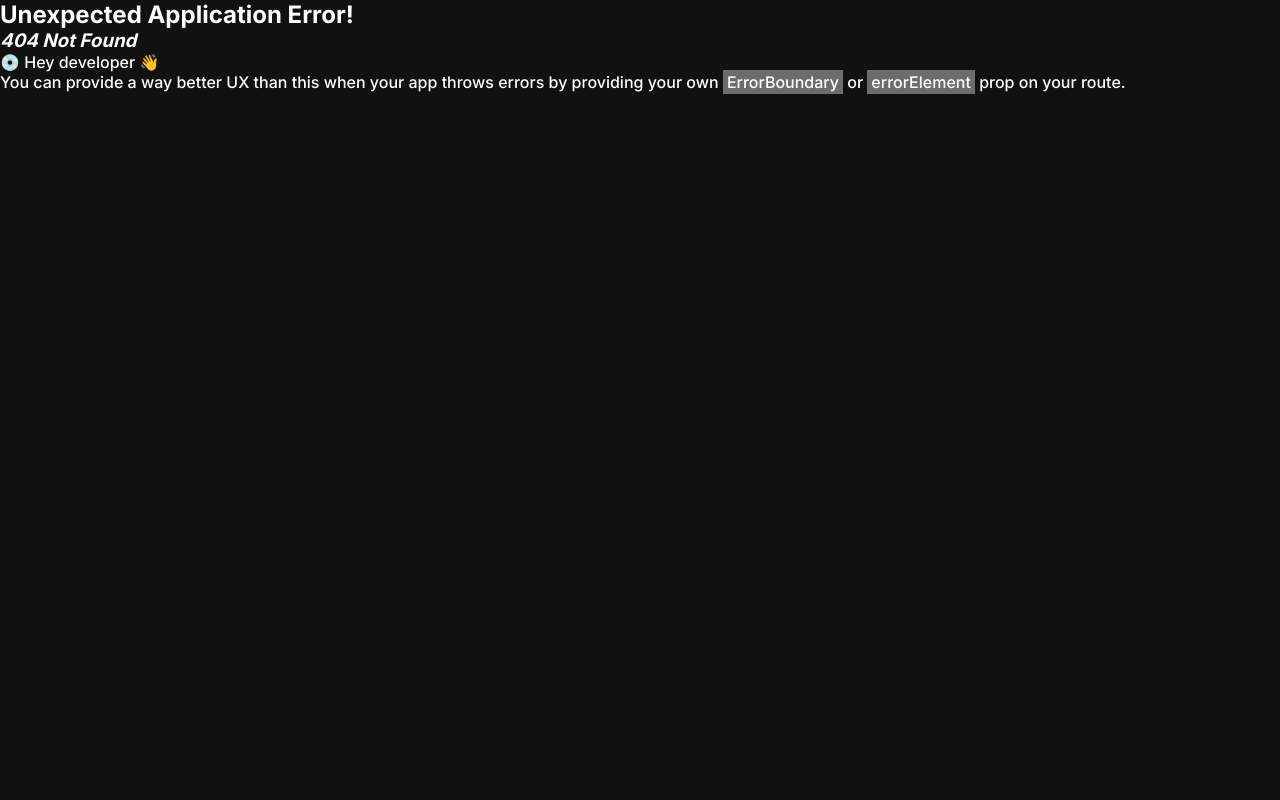
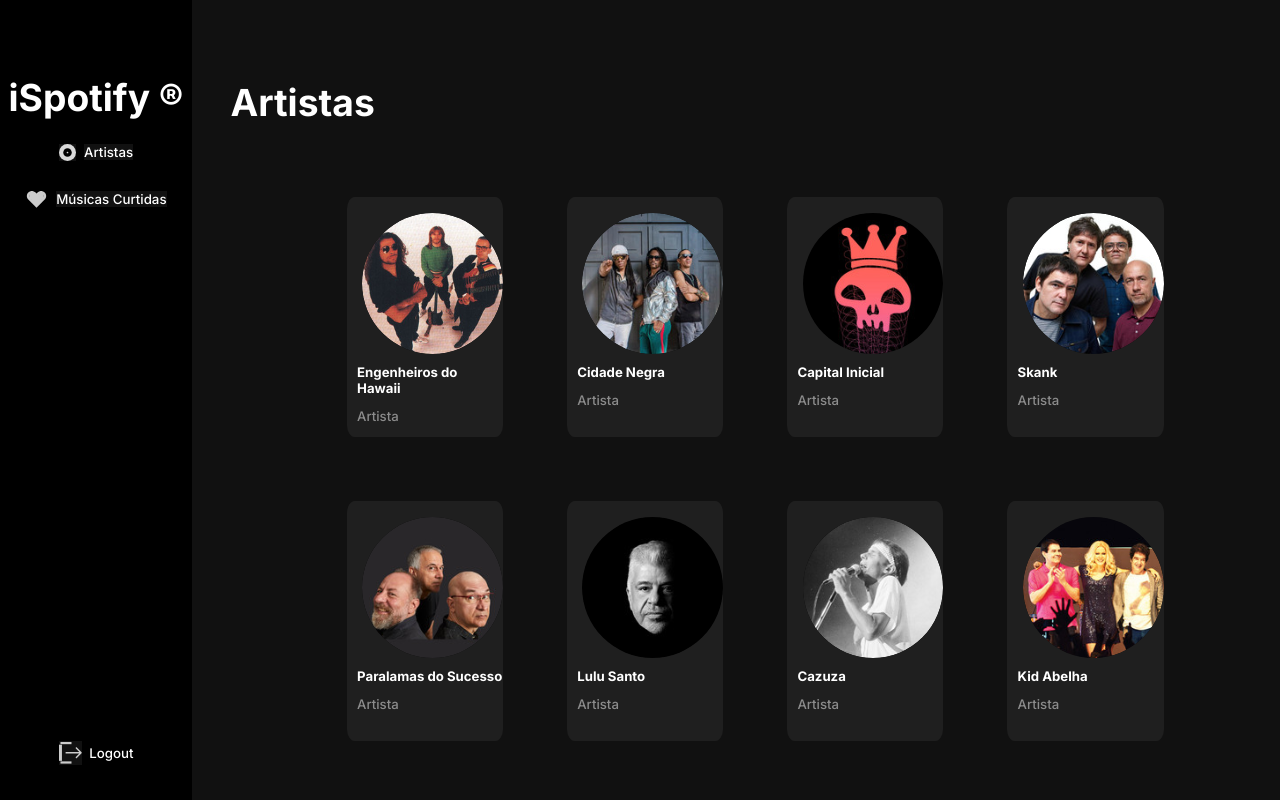
Before and after one commit to Henrique-Dias15/iSpotify, a React (Vite) app: page /Desktop2 in a window 1280 px wide. Before the commit this address had no page. Shown: the top 800 px of the page. Built offline with nearby package versions, Linux system fonts and the light colour scheme.

Commit message:
Funcionando com Artistas estaticos

```diff
--- a/src/App.jsx
+++ b/src/App.jsx
@@ -1,6 +1,7 @@
 import { RouterProvider } from 'react-router-dom'
 import PáginaLogIn from './components/PáginaLogIn.jsx'
 import router from './services/Rotas.jsx'
+
 
 function App() {
   return (
--- a/src/components/Artistas.css
+++ b/src/components/Artistas.css
@@ -1,10 +1,12 @@
 .ListaArtistas {
     background-color: #1F1F1F;
     border-radius: 5%;
-    width: 5vw;
-    height: 31vh;
-    flex: 0 0 calc(20% - 1.5vh );
-    margin: 0.75vh;
+    width: 60vw;
+    height: 30vh;
+    flex: 0 0 calc(14% - 1.5vh );
+    margin: 4vh;
+
+
 
 }
 
@@ -19,8 +21,10 @@
 
 .ListaArtistas h1,
 .ListaArtistas p {
+    margin-top: 0.8vw;
     margin-left: 0.8vw;
     font-size: 1.65vh;
+    background-color: #1F1F1F;
 }
 
 .ListaArtistas p {
@@ -30,10 +34,12 @@
 
 .ArtistasTexto {
     margin-top: 4vh;
+    background-color: #1F1F1F;
 }
 .caixaArtistas{
     display: flex;
     flex-wrap: wrap;
     justify-content: center;
     align-items: center;
+
 }
--- a/src/components/Artistas.jsx
+++ b/src/components/Artistas.jsx
@@ -1,6 +1,6 @@
 import React, { useState, useEffect } from 'react';
 import './Artistas.css';
-
+import api  from  "./api.js"
 const Artistas = () => {
 
   const [listArtistas, setListaArtistas] = useState ([
@@ -52,10 +52,10 @@
         return (
           <div className='ListaArtistas'>
             <img src={artista.imagem}/>
-            <div className='ArtistasTexto'>
+
               <h1>{artista.nome}</h1>
               <p>Artista</p>
-            </div>
+
           </div>
         );
       })}
--- a/src/components/Desktop2.css
+++ b/src/components/Desktop2.css
@@ -27,6 +27,7 @@
   width: 100vw;
   display: flex;
   flex-wrap: nowrap;
+
 }
 
 .Main2 {
@@ -51,6 +52,7 @@
 
 .SideBar h1 {
   margin-top: 9.35vh;
+  background-color: black;
 }
 
 .Artistas,
@@ -59,6 +61,7 @@
   justify-content: center;
   align-items: center;
   margin-top: 2.97vh;
+  background-color: black;
 }
 
 .Artistas img {
@@ -71,15 +74,21 @@
   height: 3.5vh;
   width: 1.8vw;
   margin-right: 0.6vw;
+  background-color: black;
 }
 
-.Logout {
+.Logout{
+  background-color: black;
+}
+.Logout button{
   display: flex;
   justify-content: center;
   align-items: center;
   width: 0.7vw;
   left: 0.7vw;
   margin-top: 66vh;
+  border: 0;
+  background-color: black;
 }
 
 .Logout p {
@@ -90,6 +99,8 @@
   height: 3vh;
   width: 1.8vw
 }
+
+
 
 /* Principal */
 
--- a/src/components/Desktop2.jsx
+++ b/src/components/Desktop2.jsx
@@ -1,8 +1,23 @@
 import React from "react";
 import "./Desktop2.css";
 import Artistas from "./Artistas";
+import api  from  "./api.js"
+import { useNavigate} from "react-router-dom"
 
 function Desktop2() {
+
+  const navigate = useNavigate();
+  async function logout() {
+    try {
+      await api.post("/users/logout", {
+      });
+      navigate('/');
+    } catch (error) {
+
+      alert(error.response?.data || "Erro desconhecido");
+    }
+  }
+
   return (
     <div className="Display">
       <div className="SideBar">
@@ -16,8 +31,7 @@
           <p>Músicas Curtidas</p>
         </div>
         <div className="Logout">
-          <img src="src\assets\symbols\logout.svg" />
-          <p>Logout</p>
+          <button onClick={logout}> <img src="src\assets\symbols\logout.svg" />Logout</button>
         </div>
       </div>
       <div className="Main2">
--- a/src/components/PaginaCadastro.css
+++ b/src/components/PaginaCadastro.css
@@ -19,7 +19,7 @@
 
 .FormularioCadastro {
     height: 20vh;
-    margin-top: 4vh;
+    margin-top: 10vh;
     display: flex;
     flex-direction: column;
     align-items: center;
--- a/src/components/PaginaCadastro.jsx
+++ b/src/components/PaginaCadastro.jsx
@@ -1,6 +1,6 @@
 import React, {useEffect, useState} from 'react'
 import "./PaginaCadastro.css"
-import { Link } from "react-router-dom"
+import { Link, useNavigate } from "react-router-dom"
 import api  from  "./api.js"
 
 
@@ -9,6 +9,7 @@
     const[email,setEmail] = useState('');
     const[senha,setSenha] = useState('');
     const[name,setName] = useState('');
+    const navigate = useNavigate();
 
 
     async function handleSubmit() {
@@ -19,8 +20,7 @@
           password: senha,
           role: "user",
         });
-
-        console.log("deu certo");
+        navigate("/");
       } catch (error) {
 
         alert(error.response?.data || "Erro desconhecido");
--- a/src/components/PáginaLogIn.jsx
+++ b/src/components/PáginaLogIn.jsx
@@ -1,10 +1,36 @@
-import React from 'react'
+import React,{useState} from 'react'
 import "./PáginaLogIn.css"
-import { Link } from "react-router-dom"
+import { useNavigate} from "react-router-dom"
 import PaginaCadastro from './PaginaCadastro'
+import api  from  "./api.js"
 
 
 function PáginaLogIn() {
+
+
+  const[emailLogin,setEmailLogin] = useState('');
+  const[senhaLogin,setSenhaLogin] = useState('');
+  const navigate = useNavigate();
+
+
+  async function login() {
+    try {
+      await api.post("/users/login", {
+        email: emailLogin,
+        password: senhaLogin,
+      });
+      navigate('/Desktop2');
+      console.log("deu certo");
+    } catch (error) {
+
+      alert(error.response?.data || "Erro desconhecido");
+    }
+  }
+
+
+
+
+
   return (
     <div className='PaginaLogin'>
         <div className='Titulos'>
@@ -12,9 +38,9 @@
             <h2>Música para todos.</h2>
         </div>
         <div className='FormularioLogin'>
-            <input className="inputEmail"type="email" placeholder='Email'/>
-            <input className="inputPassword" type="password" placeholder='Senha'/>
-            <button className='btnEntrar'>ENTRAR</button>
+            <input className="inputEmail" type="email"  value={emailLogin} onChange={(e) => {setEmailLogin(e.target.value);}} placeholder='Email'/>
+            <input className="inputPassword" type="password" value={senhaLogin} onChange={(e) => {setSenhaLogin(e.target.value);}}  placeholder='Senha'/>
+            <button className='btnEntrar' onClick={login} >ENTRAR</button>
             <div className='msgBottom'>
               <p>NÃO TEM UMA CONTA ?  <a href='PaginaCadastro'>INSCREVA-SE</a></p>
             </div>
--- a/src/components/api.js
+++ b/src/components/api.js
@@ -1,8 +1,8 @@
 import axios from "axios";
 
 const api = axios.create({
-  baseURL: "https://localhost:3030/api",
+  baseURL: "http://localhost:3030/api",
   withCredentials: true
-});""
+});
 
 export default api;
--- a/src/services/Rotas.jsx
+++ b/src/services/Rotas.jsx
@@ -1,6 +1,7 @@
 import ReactDOM from 'react-dom/client'
 import PáginaLogIn from '../components/PáginaLogIn'
 import PaginaCadastro from '../components/PaginaCadastro'
+import Desktop2 from '../components/Desktop2'
 import { createBrowserRouter, RouterProvider } from 'react-router-dom'
 
 const router = createBrowserRouter([
@@ -12,6 +13,10 @@
     {
         path:"PaginaCadastro",
         element: <PaginaCadastro />
+    },
+    {
+        path:"Desktop2",
+        element: <Desktop2/>
     }
 ]);
 
```
